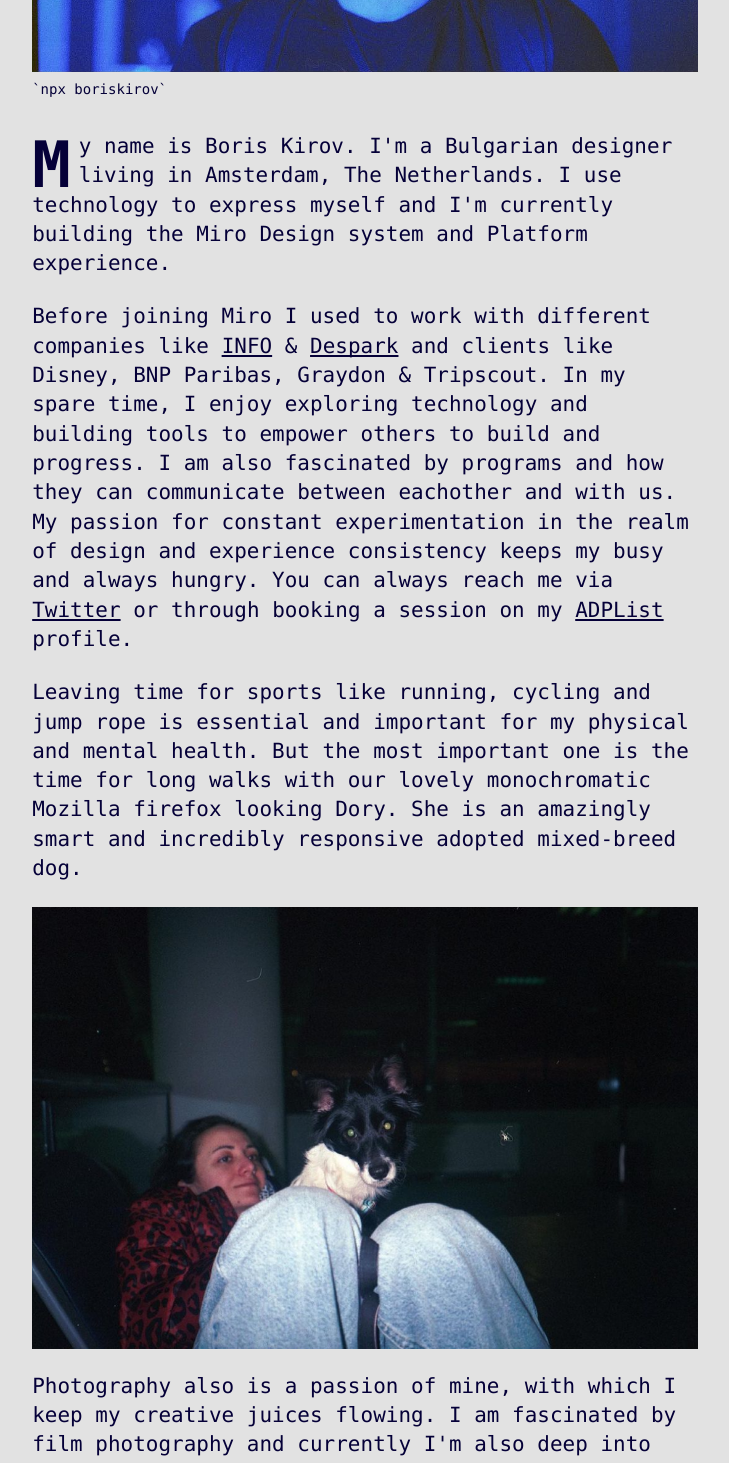
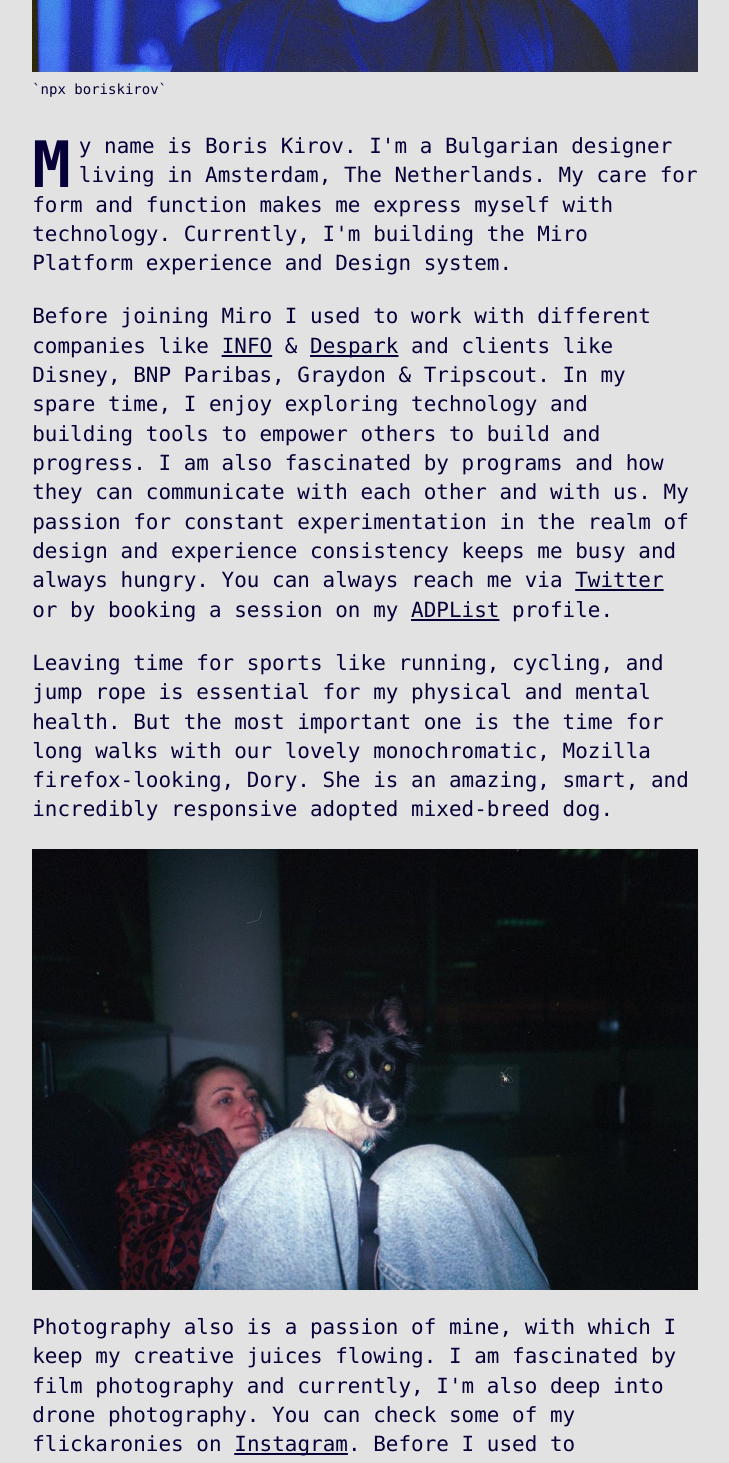
Before and after one commit to boriskirov/boris-kirov-portfolio, a Next.js app: page /about in a window 1280 px wide. Shown: the part 740-2203 px from the top of the page, without its empty margins (275-1004 px from the left). Built offline with nearby package versions, Linux system fonts and the light colour scheme.

Commit message:
fixed typos on about me

```diff
--- a/pages/about.js
+++ b/pages/about.js
@@ -37,10 +37,11 @@ const About = () => (
           </section>
           <section>
             <p>
-              <span className="dropCap">M</span> y name is Boris Kirov. I'm a
-              Bulgarian designer living in Amsterdam, The Netherlands. I use
-              technology to express myself and I'm currently building the Miro
-              Design system and Platform experience.
+              <span className="dropCap">M</span>y name is Boris Kirov. I'm a
+              Bulgarian designer living in Amsterdam, The Netherlands. My care
+              for form and function makes me express myself with technology.
+              Currently, I'm building the Miro Platform experience and Design
+              system.
             </p>
             <p>
               Before joining Miro I used to work with different companies like{" "}
@@ -54,14 +55,14 @@ const About = () => (
               and clients like Disney, BNP Paribas, Graydon & Tripscout. In my
               spare time, I enjoy exploring technology and building tools to
               empower others to build and progress. I am also fascinated by
-              programs and how they can communicate between eachother and with
-              us. My passion for constant experimentation in the realm of design
-              and experience consistency keeps my busy and always hungry. You
-              can always reach me via{" "}
+              programs and how they can communicate with each other and with us.
+              My passion for constant experimentation in the realm of design and
+              experience consistency keeps me busy and always hungry. You can
+              always reach me via{" "}
               <a href="https://twitter.com/sboriskirov" target="_blank">
                 Twitter
               </a>{" "}
-              or through booking a session on my{" "}
+              or by booking a session on my{" "}
               <a
                 href="https://www.adplist.org/mentors/boris-kirov"
                 target="_blank"
@@ -71,23 +72,23 @@ const About = () => (
               profile.
             </p>
             <p>
-              Leaving time for sports like running, cycling and jump rope is
-              essential and important for my physical and mental health. But the
-              most important one is the time for long walks with our lovely
-              monochromatic Mozilla firefox looking Dory. She is an amazingly
-              smart and incredibly responsive adopted mixed-breed dog.
+              Leaving time for sports like running, cycling, and jump rope is
+              essential for my physical and mental health. But the most
+              important one is the time for long walks with our lovely
+              monochromatic, Mozilla firefox-looking, Dory. She is an amazing,
+              smart, and incredibly responsive adopted mixed-breed dog.
             </p>
             <img src="/dory.png" />
             <p>
               Photography also is a passion of mine, with which I keep my
               creative juices flowing. I am fascinated by film photography and
-              currently I'm also deep into drone photography. You can check some
-              of my flickaronies on my{" "}
+              currently, I'm also deep into drone photography. You can check
+              some of my flickaronies on{" "}
               <a href="https://instagram.com/yng.blds" target="_blank">
                 Instagram
               </a>
               . Before I used to collaborate with clients like Tea House Sofia,
-              FITC Amsterdam and others.{" "}
+              FITC Amsterdam, and others.
             </p>
           </section>
           <section>
```
